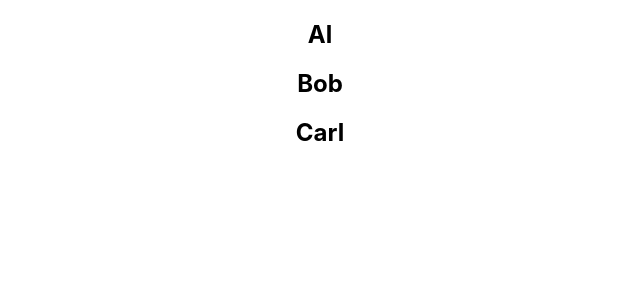
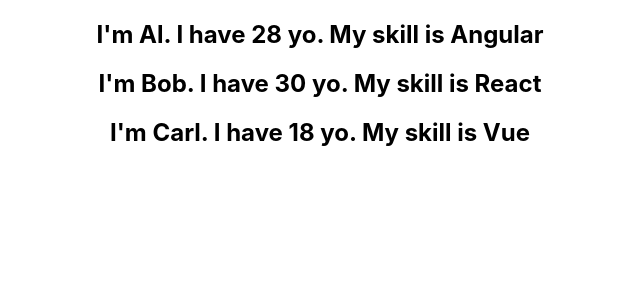
Before and after one commit to frizio/demo-react-app, a React (Create React App) app: page / in a window 1280 px wide. Shown: the top 300 px of the page, without its empty margins (320-960 px from the left). Built offline with nearby package versions, Linux system fonts and the light colour scheme.

Commit message:
List rendering:  Object list

```diff
--- a/src/components/NameList.js
+++ b/src/components/NameList.js
@@ -2,9 +2,13 @@
 
 function NameList() {
 
-  const names = ['Al', 'Bob', 'Carl'];
+  const persons = [
+    {id: 1, name: 'Al', age: '28', skill: 'Angular'},
+    {id: 2, name: 'Bob', age: '30', skill: 'React'},
+    {id: 3, name: 'Carl', age: '18', skill: 'Vue'},
+  ];
 
-  const nameList = names.map(name => <h2>{name}</h2>);
+const nameList = persons.map(person => <h2>I'm {person.name}. I have {person.age} yo. My skill is {person.skill}</h2>);
 
   return (
     <div>
```
